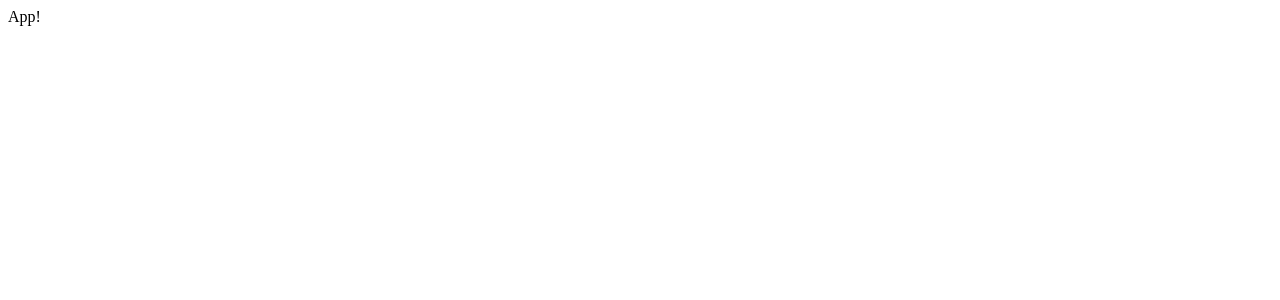
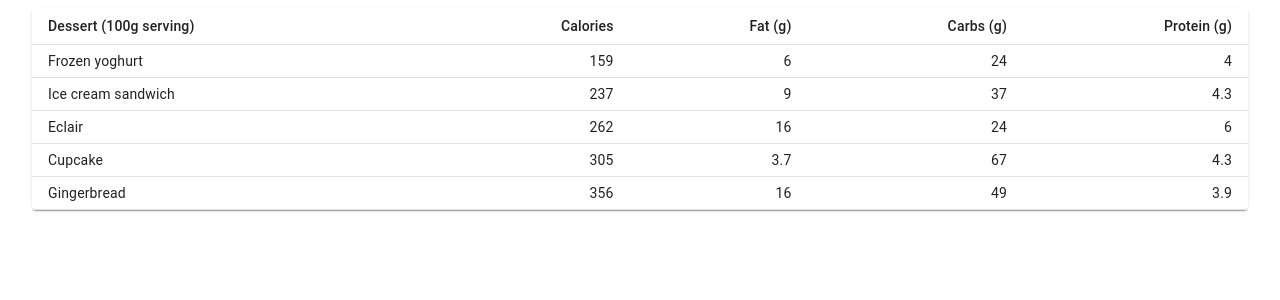
Before and after one commit to 90adityaCode/DataTable-In-React, a React (Create React App) app: page / in a window 1280 px wide. Shown: the top 300 px of the page. Built offline with nearby package versions, Linux system fonts and the light colour scheme; the HTML template or start-up script is replaced by a standard one.

Commit message:
2 files modified, 2 added

```diff
--- a/src/App.js
+++ b/src/App.js
@@ -1,18 +1,21 @@
-import React, {Component} from 'react';
-
+import React, { Component } from "react";
+import CssBaseline from "@material-ui/core/CssBaseline";
+import Typography from "@material-ui/core/Typography";
+import Container from "@material-ui/core/Container";
+import DenseTable from "./component/data-table/DataTable";
 class App extends Component {
   constructor() {
     super();
     this.state = {
-      name: 'React'
+      name: "React"
     };
   }
 
   render() {
     return (
-      <div>
-        App!
-      </div>
+      <Container fixed>
+        <DenseTable />
+      </Container>
     );
   }
 }
--- /dev/null
+++ b/src/component/data-table/DataTable.js
@@ -0,0 +1,61 @@
+ import React from 'react';
+import { makeStyles } from '@material-ui/core/styles';
+import Table from '@material-ui/core/Table';
+import TableBody from '@material-ui/core/TableBody';
+import TableCell from '@material-ui/core/TableCell';
+import TableContainer from '@material-ui/core/TableContainer';
+import TableHead from '@material-ui/core/TableHead';
+import TableRow from '@material-ui/core/TableRow';
+import Paper from '@material-ui/core/Paper';
+
+const useStyles = makeStyles({
+  table: {
+    minWidth: 650,
+  },
+});
+
+function createData(name, calories, fat, carbs, protein) {
+  return { name, calories, fat, carbs, protein };
+}
+
+const rows = [
+  createData('Frozen yoghurt', 159, 6.0, 24, 4.0),
+  createData('Ice cream sandwich', 237, 9.0, 37, 4.3),
+  createData('Eclair', 262, 16.0, 24, 6.0),
+  createData('Cupcake', 305, 3.7, 67, 4.3),
+  createData('Gingerbread', 356, 16.0, 49, 3.9),
+];
+
+export default function DenseTable() {
+  const classes = useStyles();
+
+  return (
+
+    <TableContainer component={Paper}>
+      <Table className={classes.table} size="small" aria-label="a dense table">
+        <TableHead>
+          <TableRow>
+            <TableCell>Dessert (100g serving)</TableCell>
+            <TableCell align="right">Calories</TableCell>
+            <TableCell align="right">Fat&nbsp;(g)</TableCell>
+            <TableCell align="right">Carbs&nbsp;(g)</TableCell>
+            <TableCell align="right">Protein&nbsp;(g)</TableCell>
+          </TableRow>
+        </TableHead>
+        <TableBody>
+          {rows.map(row => (
+            <TableRow key={row.name}>
+              <TableCell component="th" scope="row">
+                {row.name}
+              </TableCell>
+              <TableCell align="right">{row.calories}</TableCell>
+              <TableCell align="right">{row.fat}</TableCell>
+              <TableCell align="right">{row.carbs}</TableCell>
+              <TableCell align="right">{row.protein}</TableCell>
+            </TableRow>
+          ))}
+        </TableBody>
+      </Table>
+    </TableContainer>
+  );
+}
```
Also changed, not shown: package.json (+7 -2 lines), src/component/data-table/search-table/SearchData.js (added).
